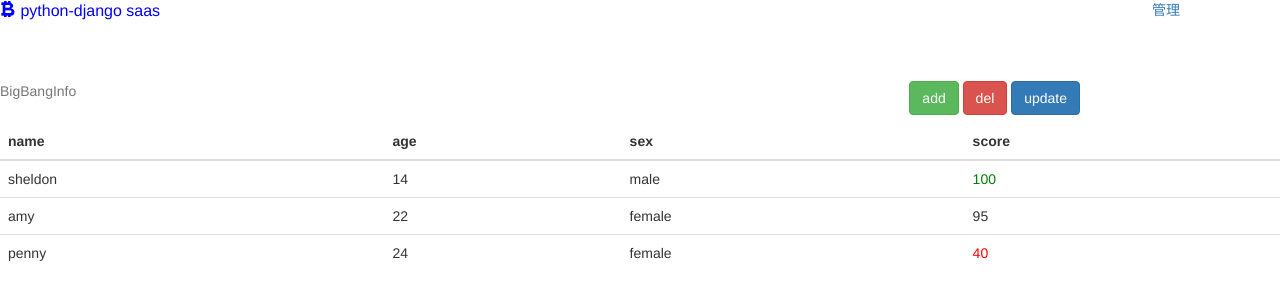
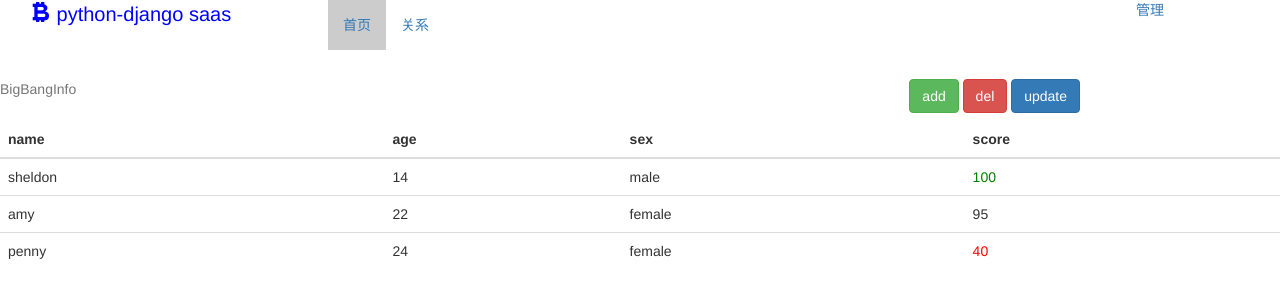
Before and after one commit to ftdyaphets/pyhon-django-saas, a Django app: page / in a window 1280 px wide. Shown: the top 300 px of the page. Run offline with Django 3.2, Linux system fonts and the light colour scheme; data comes from the database, SQL or seed files in the repository; both versions use the stored data as it was after the commit; parts of the project's set-up code (start-up, migrations or seed data) failed here and were passed over; some libraries are stand-ins or nearby versions.

Commit message:
新增任务交流页面，获取url数据

```diff
--- a/python_django_saas/urls.py
+++ b/python_django_saas/urls.py
@@ -24,4 +24,5 @@ urlpatterns = [
     url(r'^addInfo', view.addInfo),
     url(r'^delInfo', view.delInfo),
     url(r'^updateInfo', view.updateForm),
+    url(r'^communicate', view.communicate)
 ]
--- a/python_django_saas/view.py
+++ b/python_django_saas/view.py
@@ -1,6 +1,7 @@
 from django.shortcuts import render
 from saas1.models import BigBang
 from django.http import HttpResponseRedirect
+from saas1 import grabData
 def hello(request):
     context = {}
     context['bigBangInfo'] = BigBang.objects.all()
@@ -39,3 +40,8 @@ def delInfo(request):
 
 def updateForm(request):
     return form(request)
+
+def communicate(request):
+    data = {}
+    data['webInfo'] = grabData.grabDataFromUrl("http://movie.douban.com/chart")
+    return render(request, 'communicate.html', data)
--- /dev/null
+++ b/saas1/grabData.py
@@ -0,0 +1,6 @@
+import urllib,urllib2
+
+def grabDataFromUrl(url):
+    html = urllib2.urlopen(url).read()
+    return html
+print grabDataFromUrl("http://www.baidu.com")
--- a/templates/base.html
+++ b/templates/base.html
@@ -16,8 +16,25 @@
     </style>
 </head>
 <body>
-<a href="hello" style="text-decoration-line: none;"><span style="font-size:16px;color:blue;"><i class="glyphicon glyphicon-bitcoin"></i>  python-django saas</span></a>
-<span><a href="admin" class="link" target="_blank" style="float:right;margin-right:100px;text-decoration-line: none;">管理</a></span>
+<div class="navbar navbar-collapse" >
+    <span class="navbar-header col-md-3">
+        <a href="hello"  style="text-decoration-line: none;"><span style="font-size:20px;color:blue;"><i class="glyphicon glyphicon-bitcoin"></i>  python-django saas</span></a>
+    </span>
+    <span  class="collapse navbar-collapse col-md-offset-1">
+        <ul class="nav navbar-nav">
+            <li>
+                <a id="indexPage" href="hello">首页</a>
+            </li>
+            <li>
+                <a id="communicatePage" href="communicate">关系</a>
+            </li>
+        </ul>
+        <ul class="nav navbar-nav navbar-right"><a href="admin" class="link" target="_blank" style="float:right;margin-right:100px;text-decoration-line: none;">管理</a></ul>
+    </span>
+
+
+</div>
+
 {% block content %}
 {% endblock %}
 </body>
--- a/templates/form.html
+++ b/templates/form.html
@@ -58,6 +58,7 @@
 
     <script>
         $(function(){
+            $('#indexPage').addClass('actives');
             var bigBanginfo = {};
             bigBanginfo.name='{{ nameInfo }}';
             bigBanginfo.age='{{ age }}';
--- a/templates/hello.html
+++ b/templates/hello.html
@@ -1,7 +1,6 @@
 {% extends 'base.html' %}
 
 {% block content %}
-    <div style="height:50px;"></div>
     <div id="successInfo" class="alert alert-success alert-dismissable" hidden>
         <button type="button" class="close" data-dismiss="alert"
                 aria-hidden="true">
@@ -48,6 +47,7 @@
 
     <script>
     $(function(){
+        $('#indexPage').addClass('actives');
         $('#bigBangTable tbody').unbind('click').bind('click',function(event){
             var _this=$(event.target);
             var row = _this.closest('tr');
```
Also changed, not shown: templates/communicate.html (added, +16 -0 lines), db.sqlite3.
